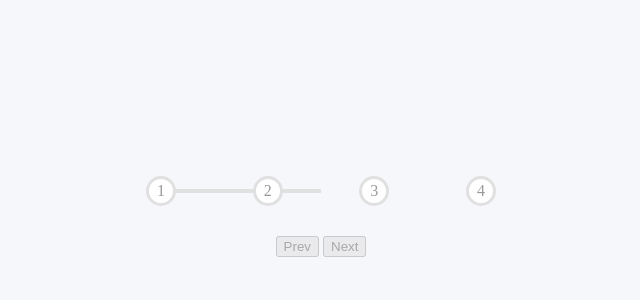
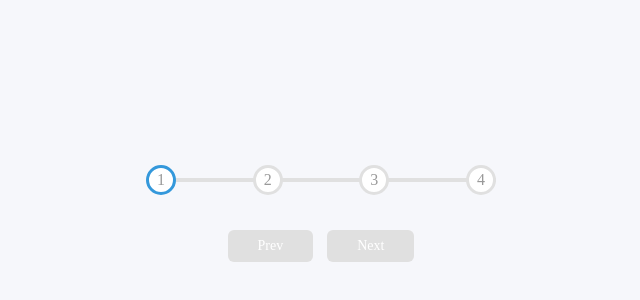
Before and after one commit to TreyK95/progress_steps, a plain HTML site: page index.html in a window 1280 px wide. Shown: the part 184-484 px from the top of the page, without its empty margins (319-959 px from the left). Drawn offline with Linux system fonts and the light colour scheme; a web font is replaced by a local one.

Commit message:
styling done

```diff
--- a/style.css
+++ b/style.css
@@ -1,4 +1,9 @@
 @import url("https://fonts.googleapis.com/css?family=Muli&display=swap");
+
+:root {
+  --line-border-fill: #3498db;
+  --line-border-empty: #e0e0e0;
+}
 
 * {
   box-sizing: border-box;
@@ -30,18 +35,18 @@ body {
 
 .progress-container::before {
   content: "";
-  background-color: #e0e0e0;
+  background-color: var(--line-border-empty);
   position: absolute;
   top: 50%;
   left: 0;
   transform: translateY(-50%);
   height: 4px;
-  width: 50%;
+  width: 100%;
   z-index: -1;
 }
 
 .progress {
-  background-color: #3498db;
+  background-color: var(--line-border-fill);
   position: absolute;
   top: 50%;
   left: 0;
@@ -61,6 +66,35 @@ body {
   display: flex;
   align-items: center;
   justify-content: center;
-  border: 3px solid #e0e0e0;
+  border: 3px solid var(--line-border-empty);
   transition: 0.4s ease;
 }
+
+.circle.active {
+  border-color: var(--line-border-fill);
+}
+
+.btn {
+  background-color: var(--line-border-fill);
+  color: #fff;
+  border: 0;
+  border-radius: 6px;
+  cursor: pointer;
+  font-family: inherit;
+  padding: 8px 30px;
+  margin: 5px;
+  font-size: 14px;
+}
+
+.btn:active {
+  transform: scale(0.98);
+}
+
+.btn:focus {
+  outline: 0;
+}
+
+.btn:disabled {
+  background-color: var(--line-border-empty);
+  cursor: not-allowed;
+}
```
